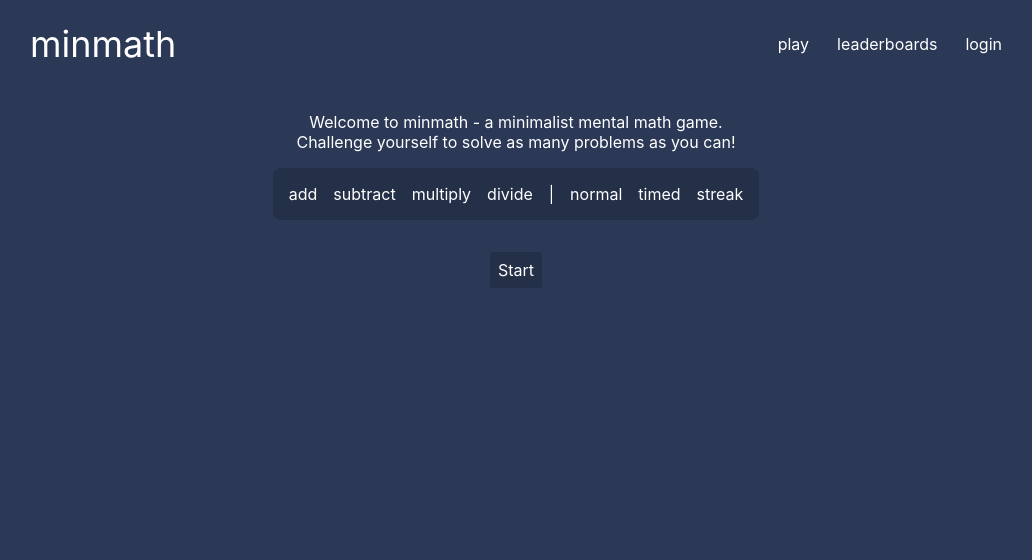
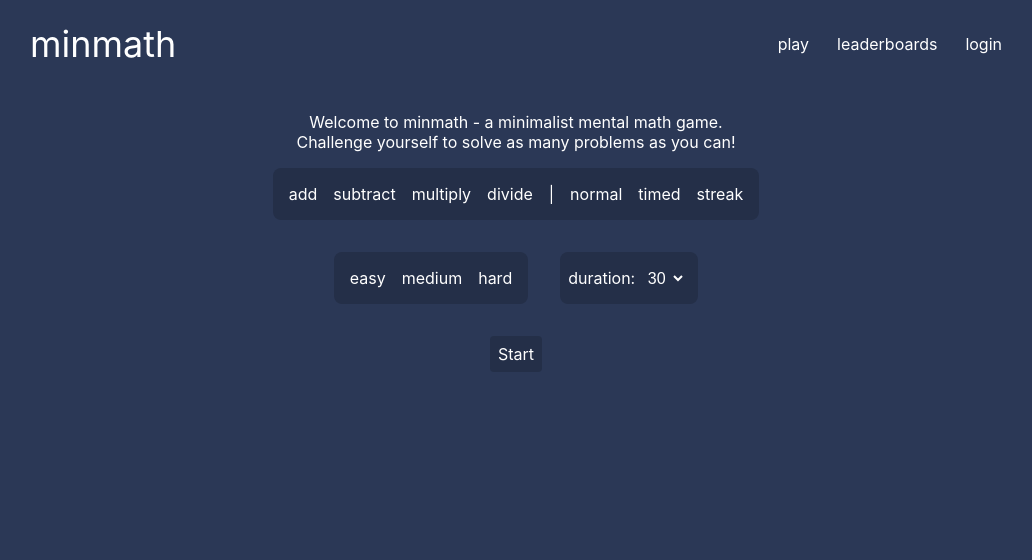
Before and after one commit to m-lm/minmath, a Django app: template minmath/solve/templates/solve/landing.html in a window 1280 px wide. Shown: the top 560 px of the page, without its empty margins (124-1156 px from the left). Run offline with Django 3.2, Linux system fonts and the light colour scheme; the template is opened without the code that fills it, so the values that code supplies are empty.

Commit message:
add options and new styling to mode select on landing

```diff
--- a/minmath/solve/static/mode-select.js
+++ b/minmath/solve/static/mode-select.js
@@ -9,11 +9,29 @@ function selectMode(id) {
     else if (mdBtn.className == "mode-button md2") {
         btnList = document.getElementsByClassName("mode-button md2");
         localStorage.setItem("mode2", id);
+        setDuration(id);
     }
     for (let i = 0; i < btnList.length; i++) {
         if (btnList[i].id != id) {
             btnList[i].style.color = "";
         }
+    }
+}
+
+function setDuration(id) {
+    let dur = document.getElementById("duration");
+    if (id == "timed") {
+        dur.value = "30";
+        dur.style.pointerEvents = "inherit";
+        dur.style.appearance = "unset";
+        dur.style.boxShadow = "0px 2px 0px 0px var(--accent)";
+
+    }
+    else {
+        dur.value = "inf";
+        dur.style.pointerEvents = "none";
+        dur.style.appearance = "none";
+        dur.style.boxShadow = "none";
     }
 }
 
--- a/minmath/solve/templates/solve/landing.html
+++ b/minmath/solve/templates/solve/landing.html
@@ -13,15 +13,34 @@
     Challenge yourself to solve as many problems as you can!
 </div>
 
-<div id = "mode-bar">
+<div class = "mode-wrapper">
+    <div id = "first" class = "mode-bar">
         <div id = "add" class = "mode-button md1" onclick = "selectMode(this.id)">add</div>
         <div id = "sub" class = "mode-button md1" onclick = "selectMode(this.id)">subtract</div>
         <div id = "mult" class = "mode-button md1" onclick = "selectMode(this.id)">multiply</div>
         <div id = "divd" class = "mode-button md1" onclick = "selectMode(this.id)">divide</div>
         <div class = "mode-button separator">|</div>
         <div id = "norm" class = "mode-button md2" onclick = "selectMode(this.id)">normal</div>
-    <div id = "time" class = "mode-button md2" onclick = "selectMode(this.id)">timed</div>
+        <div id = "timed" class = "mode-button md2" onclick = "selectMode(this.id)">timed</div>
         <div id = "streak" class = "mode-button md2" onclick = "selectMode(this.id)">streak</div>
+    </div>
+    <div id = "second">
+        <span class = "mode-bar">
+            <div class = "mode-button md3" onclick = "selectMode(this.id)">easy</div>
+            <div class = "mode-button md3" onclick = "selectMode(this.id)">medium</div>
+            <div class = "mode-button md3" onclick = "selectMode(this.id)">hard</div>
+        </span>
+        <span class = "mode-bar">
+            <div>duration:</div>
+            <select id = "duration" class = "mode-button">
+                <option value="30">30</option>
+                <option value="60">60</option>
+                <option value="90">90</option>
+                <option value="120">120</option>
+                <option hidden value="inf">∞</option>
+            </select>
+        </span>
+    </div>
 </div>
 
 <a class = "start-button" href = "{% url 'solve:game' %}">Start</a>
--- a/minmath/static/main.css
+++ b/minmath/static/main.css
@@ -93,13 +93,18 @@ a {
     inline-size: 500px;
 }
 
-#mode-bar {
+.mode-bar {
     display: flex;
     background-color: var(--sheet);
     border-radius: 8px;
     /* box-shadow: var(--shadow) 0px 1px 3px; */
     padding: 8px;
     margin: 16px;
+    text-align: center;
+    justify-content: center;
+    justify-items: center;
+    align-items: center;
+    user-select: none;
 }
 
 .mode-button {
@@ -109,7 +114,6 @@ a {
     margin: 4px;
     padding: 4px;
     user-select: none;
-    border-radius: 4px;
     border: none;
     cursor: pointer;
     transition: all .15s ease;
@@ -274,3 +278,18 @@ button.acc-button {
     outline-style: solid;
     outline-color: var(--accent);
 }
+
+.mode-wrapper {
+    display: grid;
+    justify-items: center;
+}
+
+#second {
+    display: flex;
+}
+
+#duration {
+    text-align: center;
+    padding: 0px;
+    transition: box-shadow .15s ease;
+}
```
Lines whose indentation alone changed are shown as unchanged.
